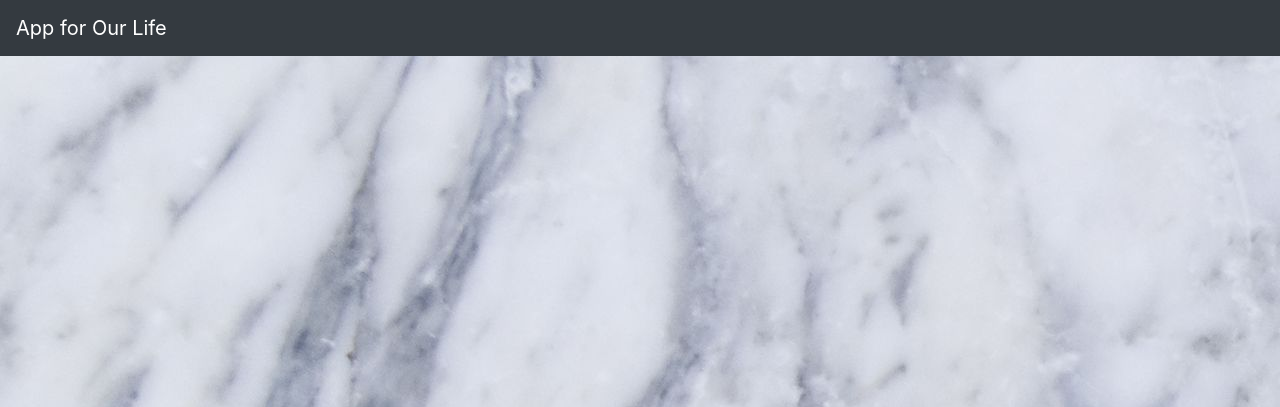
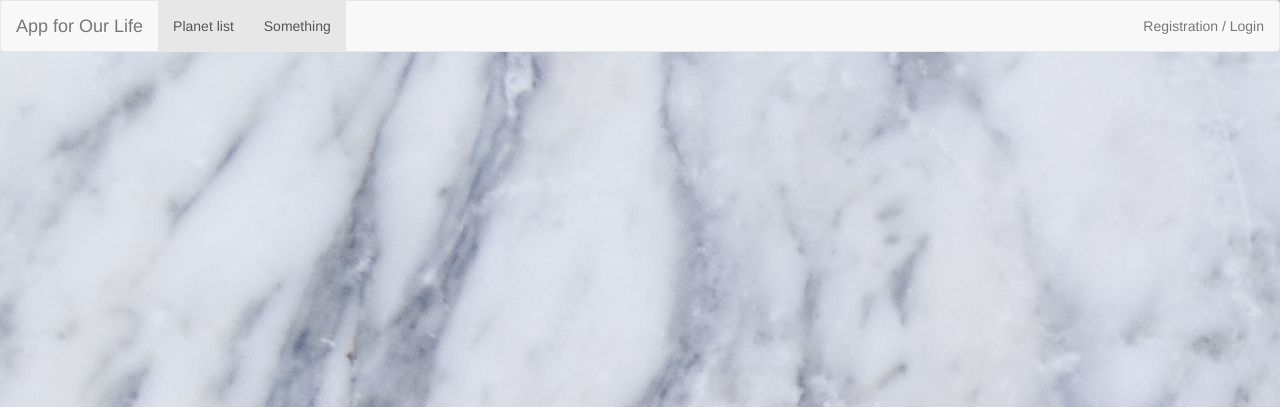
Before and after one commit to gabriellaZana/ChristmasApp, a Flask app: page / in a window 1280 px wide. Shown: the top 407 px of the page. Run offline with Flask 2, Linux system fonts and the light colour scheme; some libraries are stand-ins or nearby versions.

Commit message:
register/login form added

```diff
--- a/templates/login.html
+++ b/templates/login.html
@@ -1,21 +1,102 @@
 <!DOCTYPE html>
 <html >
 <head>
-  <meta charset="UTF-8">
+  <script src="https://ajax.googleapis.com/ajax/libs/jquery/3.2.1/jquery.min.js"></script>
+  <script src="https://cdnjs.cloudflare.com/ajax/libs/popper.js/1.11.0/umd/popper.min.js" integrity="sha384-b/U6ypiBEHpOf/4+1nzFpr53nxSS+GLCkfwBdFNTxtclqqenISfwAzpKaMNFNmj4" crossorigin="anonymous"></script>
+  <script src="https://maxcdn.bootstrapcdn.com/bootstrap/3.3.4/js/bootstrap.min.js" crossorigin="anonymous"></script>
+  <link rel="stylesheet" href="https://maxcdn.bootstrapcdn.com/bootstrap/3.3.4/css/bootstrap.min.css" crossorigin="anonymous">
+  <link rel="stylesheet" href="/static/css/style.css">
+  <script type="text/javascript" src="{{url_for('static',filename='script.js') }}" defer></script>
+  <meta charset="utf-8">
+
   <title>Login</title>
-
-
-  <link rel="stylesheet" href="https://maxcdn.bootstrapcdn.com/bootstrap/4.0.0-beta/css/bootstrap.min.css" integrity="sha384-/Y6pD6FV/Vv2HJnA6t+vslU6fwYXjCFtcEpHbNJ0lyAFsXTsjBbfaDjzALeQsN6M" crossorigin="anonymous">
-
-  <link rel="stylesheet" href="/static/css/style.css">
-
 
 </head>
 
 <body>
-    <nav id="navbar" class="navbar navbar-dark bg-dark" data-userid="{{user_id}}">
-        <a class="navbar-brand" href="/">App for Our Life</a>
+
+    <nav class="navbar navbar-default" role="navigation" id="navbar" data-userid="{{user_id}}">
+      <div class="navbar-header">
+          <button type="button" class="navbar-toggle" data-toggle="collapse"
+          data-target="#example-navbar-collapse">
+              <span class="sr-only">Toggle navigation</span>
+              <span class="icon-bar"></span>
+              <span class="icon-bar"></span>
+              <span class="icon-bar"></span>
+          </button>
+          <a class="navbar-brand" href="/">App for Our Life</a>
+      </div>
+      <div class="collapse navbar-collapse" id="example-navbar-collapse">
+          <ul class="nav navbar-nav">
+          <li class="active"><a href="#">Planet list</a></li>
+          <li class="active"><a href="#">Something</a></li>
+          </ul>
+          <ul class="nav navbar-nav navbar-right">
+          <li><a href="#" data-toggle="modal" data-target=".login-register-form">Registration / Login</a></li>
+          </ul>
+      </div>
     </nav>
+
+
+
+    <div class="container">
+      <div class="row">
+            <div class="modal fade login-register-form" role="dialog">
+                <div class="modal-dialog modal-sm">
+                    <div class="modal-content">
+                        <div class="modal-header">
+                            <button type="button" class="close" data-dismiss="modal">
+                                <span class="glyphicon glyphicon-remove"></span>
+                            </button>
+                            <ul class="nav nav-tabs">
+                                <li class="active"><a data-toggle="tab" href="#login-form"> Login <span class="glyphicon glyphicon-user"></span></a></li>
+                                <li><a data-toggle="tab" href="#registration-form"> Register <span class="glyphicon glyphicon-pencil"></span></a></li>
+                            </ul>
+                        </div>
+
+                        <div class="modal-body">
+                            <div class="tab-content">
+                                <div id="login-form" class="tab-pane fade in active">
+                                    <form action="/login" method="POST">
+                                        <div class="form-group">
+                                            <label for="username">Username:</label>
+                                            <input type="username" class="form-control" id="username" placeholder="Enter username..." name="username">
+                                        </div>
+                                        <div class="form-group">
+                                            <label for="pwd">Password:</label>
+                                            <input type="password" class="form-control" id="pwd" placeholder="Enter password..." name="pwd">
+                                        </div>
+                                        <button type="submit" class="btn btn-default">Login</button>
+                                    </form>
+                                </div>
+
+                                <div id="registration-form" class="tab-pane fade">
+                                    <form action="/" method="POST">
+                                        <div class="form-group">
+                                            <label for="name">Your chosen username:</label>
+                                            <input type="text" class="form-control" id="name" placeholder="Enter your username..." name="name">
+                                        </div>
+                                        <div class="form-group">
+                                            <label for="newemail">Email:</label>
+                                            <input type="email" class="form-control" id="newemail" placeholder="Enter your email..." name="newemail">
+                                        </div>
+                                        <div class="form-group">
+                                            <label for="newpwd">Password:</label>
+                                            <input type="password" class="form-control" id="newpwd" placeholder="Enter your password..." name="newpwd">
+                                        </div>
+                                        <button type="submit" class="btn btn-default">Register</button>
+                                    </form>
+                                </div>
+
+                            </div>
+                        </div>
+                    </div>
+                </div>
+            </div>
+      </div>
+    </div>
+
+
     <!-- <div class="wrapper">
     <form action="/" method="post" class="form-signin">
       <h2 class="form-signin-heading">Please login</h2>
```
